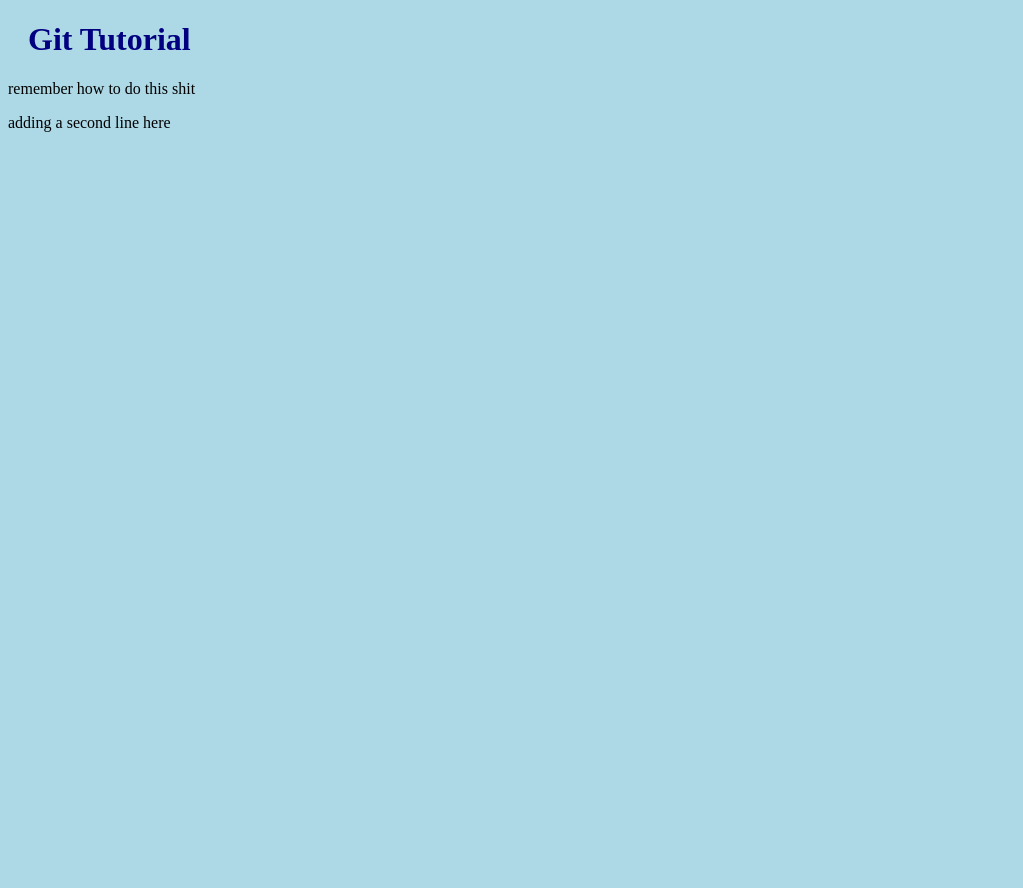
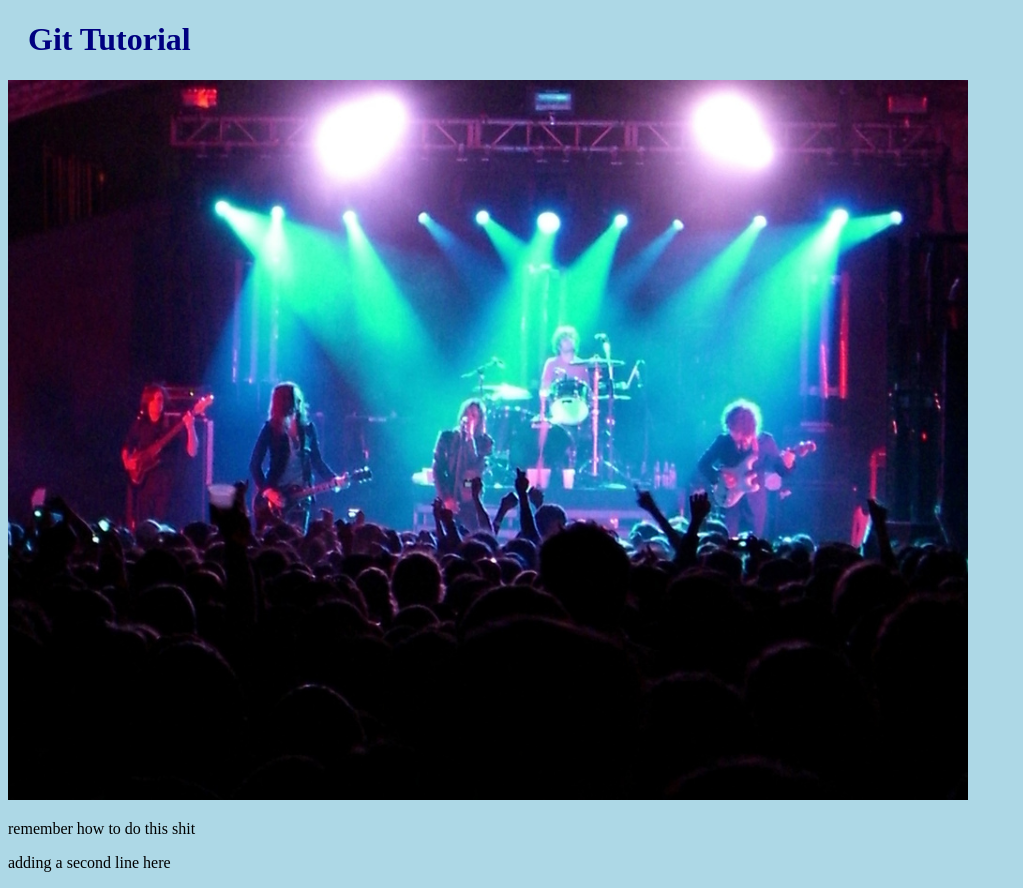
Before and after one commit to wjhunter5315/tutorial-for-Git, a plain HTML site: page index.html in a window 1280 px wide. Shown: the whole page, without its empty margins (0-1023 px from the left). Before the commit the page ends 800 px from the top, so only its background shows below. Drawn offline with Linux system fonts and the light colour scheme.

Commit message:
added img to tutorial

```diff
--- a/index.html
+++ b/index.html
@@ -6,6 +6,11 @@
    </head>
    <body>
       <h1>Git Tutorial</h1>
+      <div>
+         <img src="The_Strokes_in_concert.jpg"
+            alt="Hello World from Space"
+            style="width: 100%;max-width: 960px">
+      </div>
       <p>remember how to do this shit</p>
       <p>adding a second line here</p>
    </body>
```
Also changed, not shown: The_Strokes_in_concert.jpg (added).
